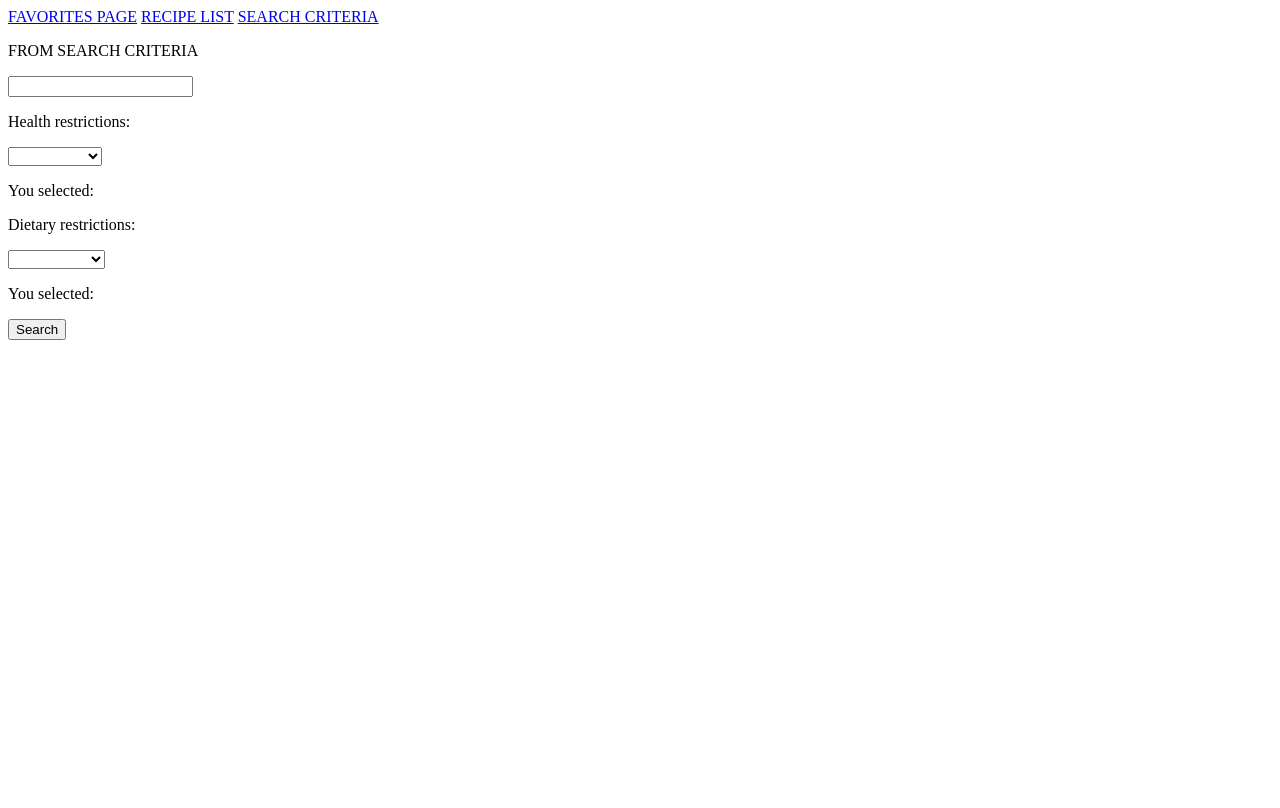
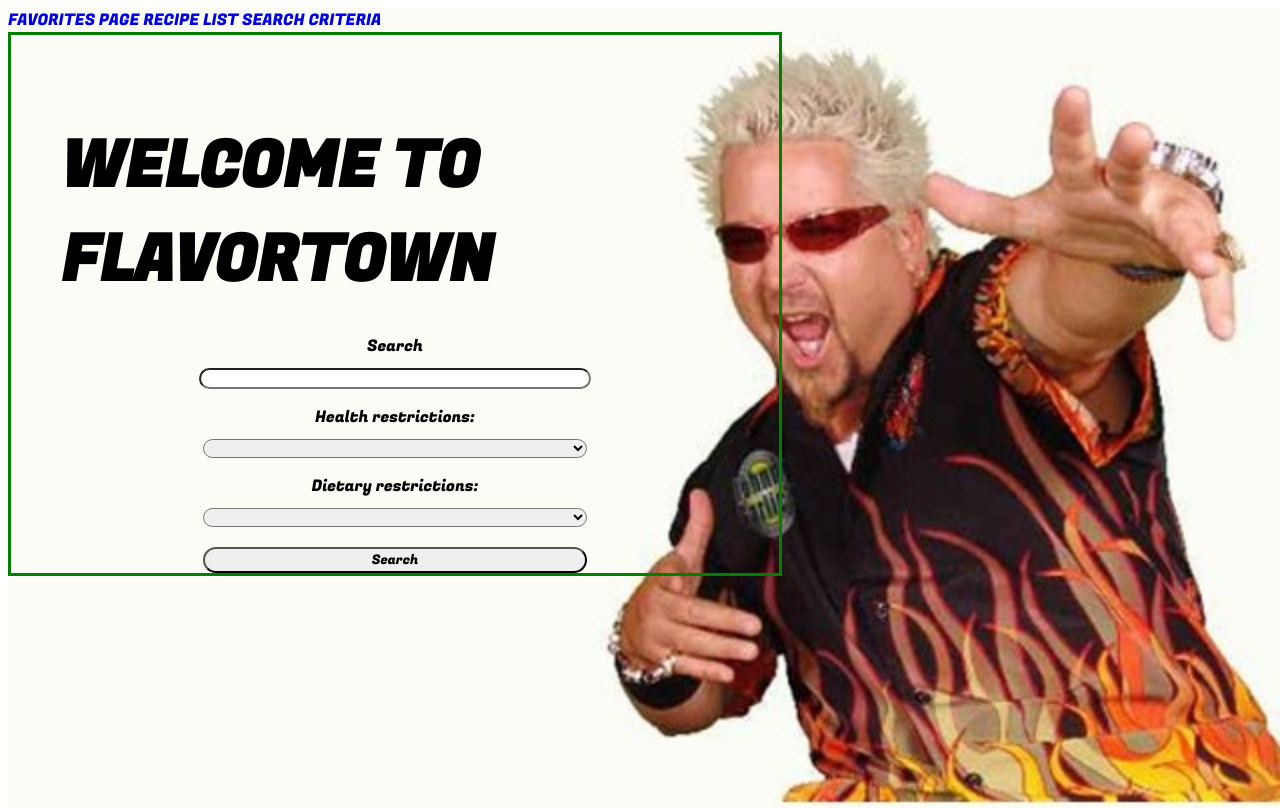
Before and after one commit to juliafowler1/flavortownrecipeapp, a plain HTML site: page index.html in a window 1280 px wide. Drawn offline with nearby package versions, Linux system fonts and the light colour scheme; some packages are replaced by stand-ins of ours.

Commit message:
added css styles

```diff
--- a/app/components/favoritesPage.component.js
+++ b/app/components/favoritesPage.component.js
@@ -1,14 +1,6 @@
 "use strict";
 const favoritesPage = {
-    template:`<p>HI FAVORITES PAGE</p>
-
-    <section ng-repeat="fav in $ctrl.favorites track by $index">
-    <p>{{fav.recipe.label}}</p>
-    <img src={{fav.recipe.image}}>
-    <p>URL: <a href="">{{fav.recipe.url}}</a></p>
-    <button ng-click="$ctrl.remFavs($index)">X</button>
-    </section>
-    `,
+    templateUrl: "app/components/favoritesPage.html",
     controller: ["RecipeService", function(RecipeService) {
         const vm = this;
         // vm.$onInit = function(){ don't think we need this
--- a/app/components/recipeList.component.js
+++ b/app/components/recipeList.component.js
@@ -1,28 +1,6 @@
 "use strict";
 const recipeList = {
-    template:`<p>COMING FROM RECIPE LIST</p>
-
-    <section ng-repeat="items in $ctrl.data.$$state.value.data.hits track by $index">
-    <p>{{items.recipe.label}}</p>
-    <button class="heart" ng-click="$ctrl.addFav(items)">HEARTTTTT</button>
-    <img src={{items.recipe.image}}>
-    <p>URL: <a href="{{items.recipe.url}}">{{items.recipe.url}}</a></p>
-    <button ng-click="$ctrl.moreRecipe(items);">+</button>
-    </section>
-
-
-    <section ng-show="$ctrl.expandRecipe">
-    <p>{{$ctrl.expand.recipe.label}}</p>
-    <button class="heart" ng-click="$ctrl.addFav(items)">HEARTTTTT</button>
-    <img src={{$ctrl.expand.recipe.image}}>
-    <p>Calories: {{$ctrl.expand.recipe.calories}}</p>
-    <p>Preptime: {{$ctrl.expand.totalTime}} minutes</p>
-    <p>Serving Size: {{$ctrl.expand.recipe.yield}}</p>
-    <p>Health Labels: {{$ctrl.expand.recipe.healthLabels}}</p>
-    <p>URL: <a href="{{$ctrl.expand.recipe.url}}">{{$ctrl.expand.recipe.url}}</a></p>
-    <button ng-click="$ctrl.hideRecipe()">X</button>
-    </section>
-    `,
+    templateUrl:"app/components/recipeList.html",
     controller: ["RecipeService", function(RecipeService) {
         const vm = this;
         vm.expandRecipe = false; //declaring the class expandRecipe as false so nothing shows up
--- a/app/components/searchCriteria.component.js
+++ b/app/components/searchCriteria.component.js
@@ -1,30 +1,6 @@
 "use strict";
 const searchCriteria = {
-    template: `
-    <p>FROM SEARCH CRITERIA</p>
-
-    <input type="text" ng-model="$ctrl.search">
-
-<p>Health restrictions:</p>
-    <select ng-model="$ctrl.health">
-        <option value="0" >Vegetarian</option>
-        <option value="1">Gluten-free</option>
-        <option value="2">Alcohol-free</option>
-        <option value="3">Peanut-free</option>
-    </select>
-<p>You selected: {{$ctrl.health}}</p>
-
-<p>Dietary restrictions:</p>
-    <select ng-model="$ctrl.diet">
-        <option value="0" >Balanced</option>
-        <option value="1">Low-fat</option>
-        <option value="2">High-Protein</option>
-        <option value="3">Low-carb</option>
-    </select>
-<p>You selected: {{$ctrl.diet}}</p>
-
-    <button ng-click="$ctrl.getApi();">Search</button>
-    `,
+    templateUrl: "app/components/searchCriteria.html",
     controller: ["RecipeService", function (RecipeService) {
         const vm = this;
 
--- /dev/null
+++ b/app/components/searchCriteria.html
@@ -0,0 +1,24 @@
+<div class="searchCriteria">
+
+        <h4 class="font-effect-fire-animation">WELCOME TO FLAVORTOWN</h4>
+    <p class="restriction">Search</p>
+    <input class="searchInput" type="text" ng-model="$ctrl.search">
+
+    <p class="restriction">Health restrictions:</p>
+    <select class="searchInput" ng-model="$ctrl.health">
+        <option value="0">Vegetarian</option>
+        <option value="1">Gluten-free</option>
+        <option value="2">Alcohol-free</option>
+        <option value="3">Peanut-free</option>
+    </select>
+
+    <p class="restriction">Dietary restrictions:</p>
+    <select class="searchInput" ng-model="$ctrl.diet">
+        <option value="0">Balanced</option>
+        <option value="1">Low-fat</option>
+        <option value="2">High-Protein</option>
+        <option value="3">Low-carb</option>
+    </select>
+
+    <button class="searchInput" ng-click="$ctrl.getApi();">Search</button>
+</div>
--- a/app/service/app.service.js
+++ b/app/service/app.service.js
@@ -22,7 +22,7 @@ function RecipeService($location, $http) {
     }
     self.getredditdata = function() { //fetch the data from the search button
         return $http({ //go to this specific URL and get the data
-            url: "https://api.edamam.com/search?q="+self.search+"&app_id=8b7bd8f2&app_key=8dc778864de33e6b841e8ebdd5873e87"+self.health+self.diet,
+            url: "https://api.edamam.com/search?q="+self.search+"&app_id=8b7bd8f2&app_key=8dc778864de33e6b841e8ebdd5873e87&from=0&to=5"+self.health+self.diet,
             method: "GET"
         }).then(function(response){ //if the response is successful
             self.data=response; //set the response to self.data
--- /dev/null
+++ b/css/styles.css
@@ -0,0 +1,72 @@
+@import url('https://fonts.googleapis.com/css?family=Faster+One&effect=fire-animation');
+@import url('https://fonts.googleapis.com/css?family=Faster+One%7CFugaz+One');
+
+html {
+    font-family: 'Fugaz One', cursive;
+    width: 100vw;
+    height: 100vh;
+
+}
+h4 {
+    font-size: 4em;
+    padding-left: 50px;
+    margin-bottom: 10px;
+}
+.searchCriteria {
+    border: solid green;
+    width: 60%;
+    display: flex;
+    flex-direction: column;
+    align-items: center;
+}
+.restriction {
+    margin-bottom: 10px;
+}
+
+.searchInput {
+    width: 50%;
+    border-radius: 15px;
+
+}
+
+button {
+    font-family: 'Fugaz One', cursive;
+    margin-top: 20px;
+    border-radius: 15px;
+}
+
+
+.bg {
+    background-image: url("guyfieri.jpg");
+    background-size: cover;
+
+    width: 100vw;
+    height: 100vh;
+
+}
+
+.searchBar {
+    background-color:black;
+    border: solid purple;
+    opacity: .5;
+
+}
+
+a {
+    text-decoration: none;
+}
+
+.moreInfo {
+    /* display: fixed; */
+    z-index: 500;
+    position: absolute;
+    background-color: white;
+    border: solid blue;
+    top: 0;
+}
+
+
+
+.recipeCard {
+    border: solid red;
+}
--- a/index.html
+++ b/index.html
@@ -5,16 +5,21 @@
     <meta charset="UTF-8">
     <meta name="viewport" content="width=device-width, initial-scale=1.0">
     <meta http-equiv="X-UA-Compatible" content="ie=edge">
-    <title>Document</title>
+    <title>Captivating Culinary Creations</title>
+    <link rel="stylesheet" href="css/styles.css">
 </head>
 
 <body>
+    <div class="bg">
+        <nav class="navBar">
             <!-- this following will set up all our anchor tags -->
             <a href="#!/favorites-page">FAVORITES PAGE</a>
             <a href="#!/recipe-list">RECIPE LIST</a>
             <a href="#!/search-criteria">SEARCH CRITERIA</a>
             <ng-view></ng-view>
             <!-- ^this is where all of our components will show up -->
+        </nav>
+    </div>
 
 
     <script src="https://cdnjs.cloudflare.com/ajax/libs/angular.js/1.6.5/angular.js"></script>
```
Also changed, not shown: app/components/favoritesPage.html (added, +8 -0 lines), app/components/recipeList.html (added, +22 -0 lines), css/background.png (added), css/gettyimages-904018176-170667a.jpg (added), css/guyfieri.jpg (added). Lines whose indentation alone changed are shown as unchanged.
